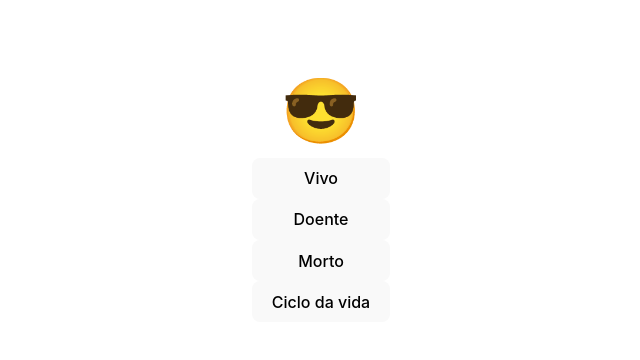
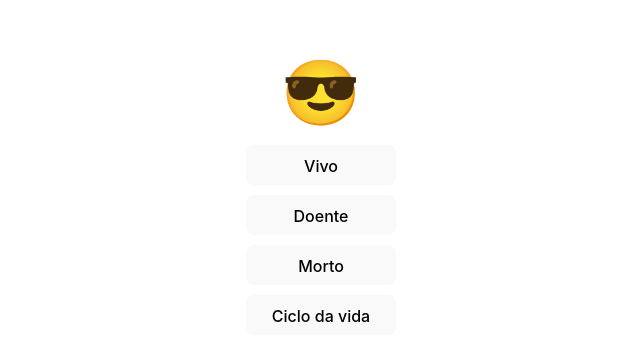
Before and after one commit to ufjf-dcc207/ufjf-dcc207-2024-3-a-atv06-AndreFelipe2611, a React (Vite) app: page / in a window 1280 px wide. Shown: the part 208-568 px from the top of the page, without its empty margins (319-959 px from the left). Built offline with nearby package versions, Linux system fonts and the light colour scheme.

Commit message:
botoes organizados

```diff
--- a/src/Emoji.css
+++ b/src/Emoji.css
@@ -7,4 +7,11 @@
 .acoes{
     display: flex;
     flex-direction: column;
+    align-items: center;
 }
+
+.acoes button{
+    width: 150px;
+    height: 40px;
+    margin: 5px;
+}
```
